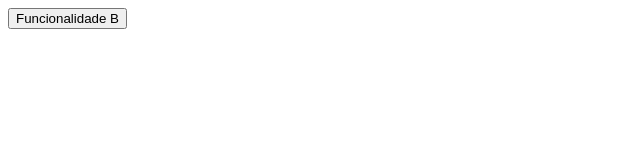
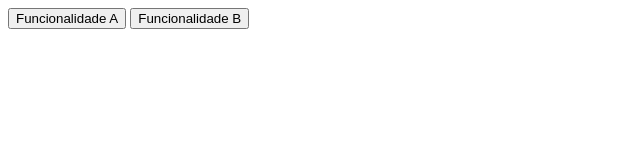
Before and after one commit to erlimar/inspiratiobsb-times, a plain HTML site: page index.html in a window 1280 px wide. Shown: the whole page, without its empty margins (0-640 px from the left). Drawn offline with Linux system fonts and the light colour scheme.

Commit message:
Readicionado o A

```diff
--- a/index.html
+++ b/index.html
@@ -7,6 +7,14 @@
     <title>Inspiration Lab Brasília - Cenário 1</title>
 </head>
 <body>
+    <button onclick="funcionalidadeA()">Funcionalidade A</button>
+
+    <script>
+        function funcionalidadeA(){
+            alert("Funcionalidade A acionada!")
+        }
+    </script>
+
     <button onclick="alert('Funcionalidade B acionada')">Funcionalidade B</button>
 </body>
 </html>
```
